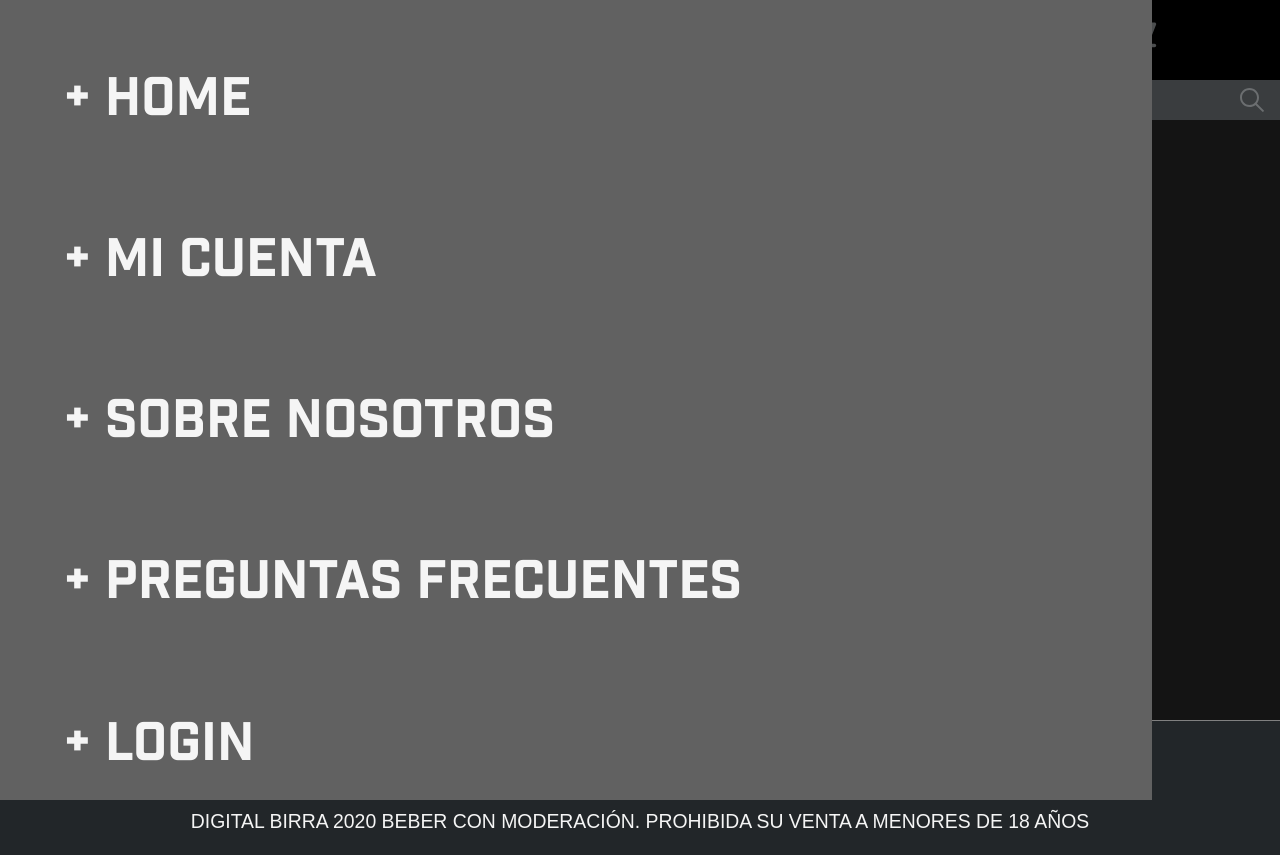
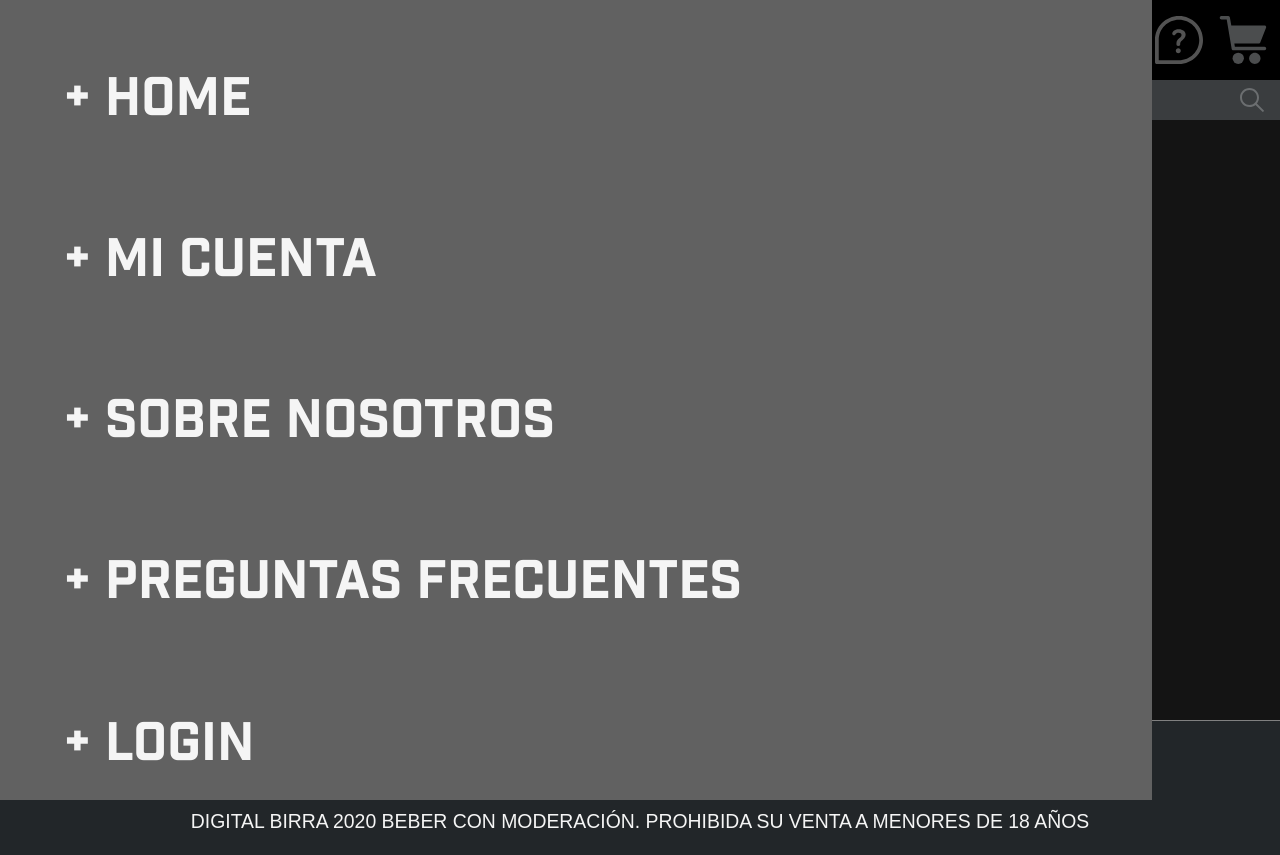
Before and after one commit to Moreko/grupo_4_digitalbirra, a PHP site: page / in a window 1280 px wide. Shown: the top 855 px of the page. Run offline with PHP 8.4, Linux system fonts and the light colour scheme.

Commit message:
arreglo posicion faq carrito navbar

```diff
--- a/site/css/styles.css
+++ b/site/css/styles.css
@@ -91,6 +91,7 @@ flex:1;
     width: 6vh;
     opacity: .7;
     transition: .4s all;
+    margin-left: 5%;
 }
 
 .navBar--imagenes:hover{
--- a/site/faq.html
+++ b/site/faq.html
@@ -31,8 +31,8 @@
 
             <section class="navBar__contenedor--logo"><a href="index.html"><img class="logo-navBar" src="static/img/LogoA.svg" alt="Logo Digital Birra"></a></section>
             <section class="navBar__faq--carrito">
-                <section class="navBar__faq"><img class="navBar--imagenes" src="static/img/question.svg" alt="question"></section>
-                <section class="navBar__carrito"><img class="navBar--imagenes" src="static/img/shopping-cart.svg" alt="carrito"></section>
+                <img class="navBar--imagenes" src="static/img/question.svg" alt="question">
+                <img class="navBar--imagenes" src="static/img/shopping-cart.svg" alt="carrito">
             </section>
         </nav>
 
--- a/site/home.html
+++ b/site/home.html
@@ -31,8 +31,8 @@
 
             <section class="navBar__contenedor--logo"><a href="index.html"><img class="logo-navBar" src="static/img/LogoA.svg" alt="Logo Digital Birra"></a></section>
             <section class="navBar__faq--carrito">
-                <section class="navBar__faq"><img class="navBar--imagenes" src="static/img/question.svg" alt="question"></section>
-                <section class="navBar__carrito"><img class="navBar--imagenes" src="static/img/shopping-cart.svg" alt="carrito"></section>
+                <img class="navBar--imagenes" src="static/img/question.svg" alt="question">
+                <img class="navBar--imagenes" src="static/img/shopping-cart.svg" alt="carrito">
             </section>
         </nav>
 
--- a/site/index.html
+++ b/site/index.html
@@ -29,8 +29,8 @@
 				</section>
 				<section class="navBar__contenedor--logo"><a href="index.html"><img class="logo-navBar"  src="static/img/LogoA.svg" alt="Logo Digital Birra"></a></section>
 				<section class="navBar__faq--carrito">
-					<section class="navBar__faq"><img class="navBar--imagenes" src="static/img/question.svg" alt="question"></section>
-					<section class="navBar__carrito"><img class="navBar--imagenes" src="static/img/shopping-cart.svg" alt="carrito"></section>
+					<img class="navBar--imagenes" src="static/img/question.svg" alt="question">
+					<img class="navBar--imagenes" src="static/img/shopping-cart.svg" alt="carrito">
 				</section>
 			</nav>
 
--- a/site/producto.html
+++ b/site/producto.html
@@ -31,8 +31,8 @@
 
             <section class="navBar__contenedor--logo"><a href="index.html"><img class="logo-navBar"  src="static/img/LogoA.svg" alt="Logo Digital Birra"></a></section>
             <section class="navBar__faq--carrito">
-                <section class="navBar__faq"><img class="navBar--imagenes" src="static/img/question.svg" alt="question"></section>
-                <section class="navBar__carrito"><img class="navBar--imagenes" src="static/img/shopping-cart.svg" alt="carrito"></section>
+                <img class="navBar--imagenes" src="static/img/question.svg" alt="question">
+                <img class="navBar--imagenes" src="static/img/shopping-cart.svg" alt="carrito">
             </section>
         </nav>
 
--- a/site/sobre_nosotros.html
+++ b/site/sobre_nosotros.html
@@ -31,8 +31,8 @@
 
             <section class="navBar__contenedor--logo"><a href="index.html"><img class="logo-navBar"  src="static/img/LogoA.svg" alt="Logo Digital Birra"></a></section>
             <section class="navBar__faq--carrito">
-                <section class="navBar__faq"><img class="navBar--imagenes" src="static/img/question.svg" alt="question"></section>
-                <section class="navBar__carrito"><img class="navBar--imagenes" src="static/img/shopping-cart.svg" alt="carrito"></section>
+                <img class="navBar--imagenes" src="static/img/question.svg" alt="question">
+                <img class="navBar--imagenes" src="static/img/shopping-cart.svg" alt="carrito">
             </section>
         </nav>
 
```
